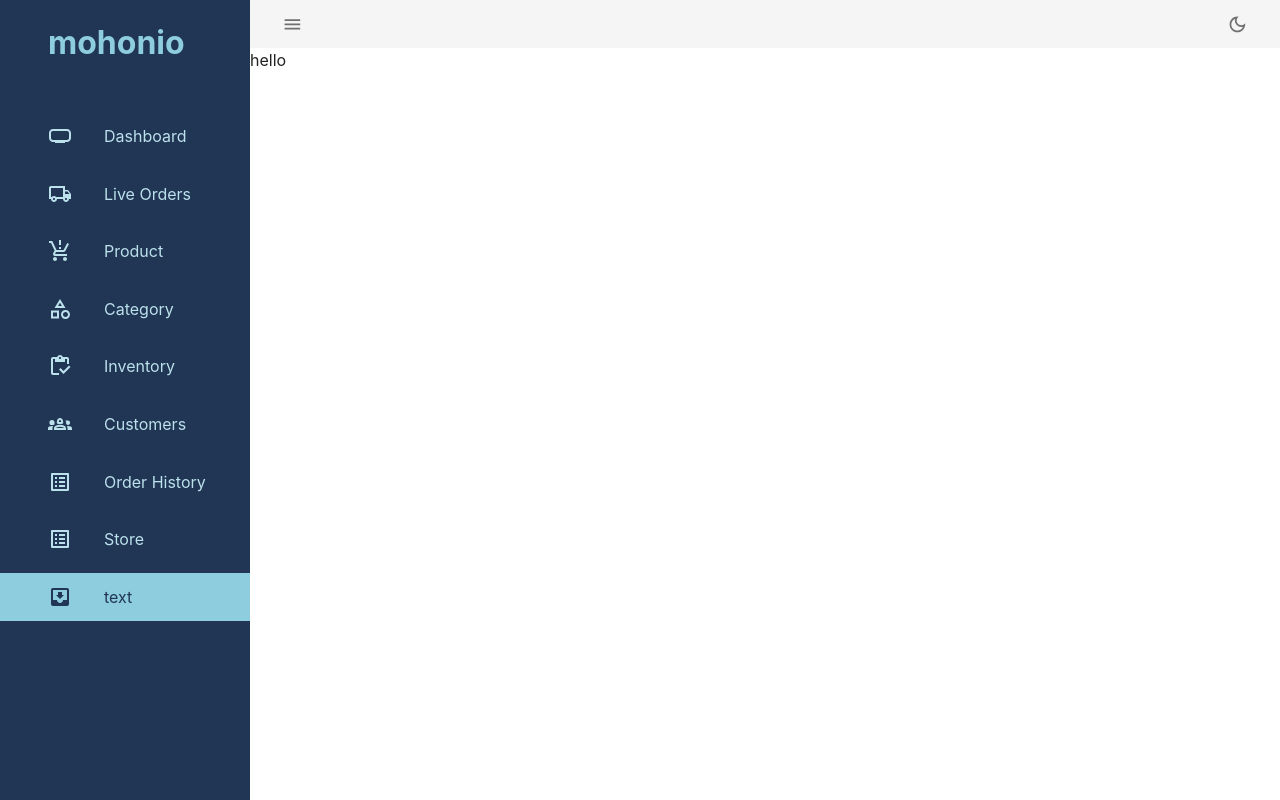
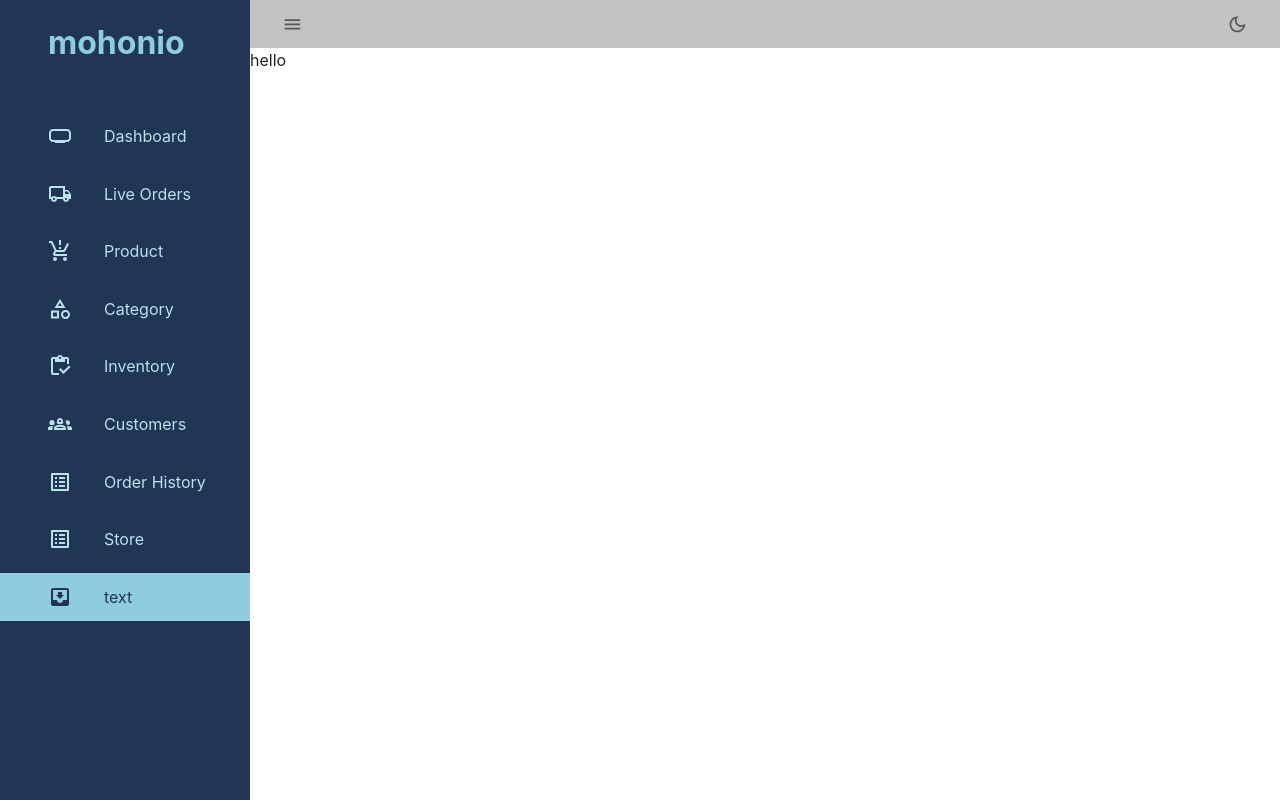
Before and after one commit to NirobxHasan/social-commerce-seller-client, a React (Vite) app: page /dashboard in a window 1280 px wide. Built offline with nearby package versions, Linux system fonts and the light colour scheme.

Commit message:
Color types added

```diff
--- a/package.json
+++ b/package.json
@@ -27,8 +27,12 @@
     "@typescript-eslint/parser": "^6.0.0",
     "@vitejs/plugin-react": "^4.0.3",
     "eslint": "^8.45.0",
+    "eslint-config-prettier": "^9.0.0",
+    "eslint-plugin-prettier": "^5.0.0",
     "eslint-plugin-react-hooks": "^4.6.0",
     "eslint-plugin-react-refresh": "^0.4.3",
+    "eslint-plugin-typescript": "^0.14.0",
+    "prettier": "^3.0.3",
     "typescript": "^5.0.2",
     "vite": "^4.4.5"
   }
--- a/src/App.tsx
+++ b/src/App.tsx
@@ -1,4 +1,4 @@
-import {Button, CssBaseline, ThemeProvider, createTheme} from '@mui/material';
+import {Button, CssBaseline, Theme, ThemeProvider, createTheme} from '@mui/material';
 import Layout from './components/layout';
 import {themeSetting} from './theme';
 import { BrowserRouter,Routes,Route ,Navigate} from 'react-router-dom';
--- a/src/components/layout/Navbar.tsx
+++ b/src/components/layout/Navbar.tsx
@@ -1,4 +1,3 @@
-import {Theme} from '@emotion/react';
 import {DarkModeOutlined, Menu} from '@mui/icons-material';
 import {AppBar, Toolbar, useTheme} from '@mui/material';
 import {FlexBetween} from '../../styled/customFlexStyle';
@@ -6,11 +5,11 @@ import {CustomIconButton} from '../../styled/customIconButton';
 
 interface NavbarProps {
   isSidebarOpen: boolean;
-  setIsSidebarOpen: () => void;
+  setIsSidebarOpen: Function;
 }
 
 function Navbar({isSidebarOpen, setIsSidebarOpen}: NavbarProps) {
-  const theme: Theme = useTheme();
+  const theme = useTheme();
 
   return (
     <AppBar
@@ -20,7 +19,7 @@ function Navbar({isSidebarOpen, setIsSidebarOpen}: NavbarProps) {
         justifyContent: 'center',
         background: 'none',
         boxShadow: 'none',
-        backgroundColor: theme.palette.grey[100],
+        backgroundColor: theme.palette.neutral[200],
       }}
     >
       <Toolbar sx={{justifyContent: 'space-between'}}>
--- a/src/theme/index.ts
+++ b/src/theme/index.ts
@@ -26,29 +26,28 @@ export const colorToken = {
     800: '#0d1522',
     900: '#070b11',
   },
-  secondary:{
-    100: "#e8f5f8",
-    200: "#d2ebf1",
-    300: "#bbe1eb",
-    400: "#a5d7e4",
-    500: "#8ecddd",
-    600: "#72a4b1",
-    700: "#557b85",
-    800: "#395258",
-    900: "#1c292c"
-
+  secondary: {
+    100: '#e8f5f8',
+    200: '#d2ebf1',
+    300: '#bbe1eb',
+    400: '#a5d7e4',
+    500: '#8ecddd',
+    600: '#72a4b1',
+    700: '#557b85',
+    800: '#395258',
+    900: '#1c292c',
   },
   yellow: {
-    100: "#fff5e2",
-    200: "#ffebc6",
-    300: "#ffe0a9",
-    400: "#ffd68d",
-    500: "#ffcc70",
-    600: "#cca35a",
-    700: "#997a43",
-    800: "#66522d",
-    900: "#332916"
-},
+    100: '#fff5e2',
+    200: '#ffebc6',
+    300: '#ffe0a9',
+    400: '#ffd68d',
+    500: '#ffcc70',
+    600: '#cca35a',
+    700: '#997a43',
+    800: '#66522d',
+    900: '#332916',
+  },
 };
 
 export const themeSetting = () => {
@@ -61,7 +60,7 @@ export const themeSetting = () => {
         light: colorToken.primary[400],
         contrastText: '#fff',
       },
-      secondary:{
+      secondary: {
         ...colorToken.secondary,
         main: colorToken.secondary[500],
         dark: colorToken.secondary[600],
@@ -74,10 +73,10 @@ export const themeSetting = () => {
       neutral: {
         ...colorToken.grey,
       },
-      yellow:{
+      yellow: {
         ...colorToken.yellow,
-        main: colorToken.yellow[500]
-      }
+        main: colorToken.yellow[500],
+      },
     },
     typography: {
       fontFamily: ['Inter', 'sans-serif'].join(','),
@@ -109,3 +108,52 @@ export const themeSetting = () => {
     },
   };
 };
+
+interface Icolors {
+  main: string;
+  0: string;
+  50: string;
+  100: string;
+  200: string;
+  300: string;
+  400: string;
+  500: string;
+  600: string;
+  700: string;
+  800: string;
+  900: string;
+}
+
+declare module '@mui/material/styles' {
+  interface Palette {
+    yellow: Omit<Icolors, 0 | 50>;
+    neutral: Omit<Icolors, 'main'>;
+  }
+
+  interface PaletteOptions {
+    yellow?: PaletteOptions['primary'];
+    neutral?: PaletteOptions['primary'];
+  }
+  interface PaletteColor {
+    100: string;
+    200: string;
+    300: string;
+    400: string;
+    500: string;
+    600: string;
+    700: string;
+    800: string;
+    900: string;
+  }
+  interface SimplePaletteColorOptions {
+    100?: string;
+    200?: string;
+    300?: string;
+    400?: string;
+    500?: string;
+    600?: string;
+    700?: string;
+    800?: string;
+    900?: string;
+  }
+}
```
Also changed, not shown: .eslintrc.cjs (deleted), .eslintrc.json (added), src/types/theme.d.ts (added), 1 other file (tests, documents, lock files or other folders).
